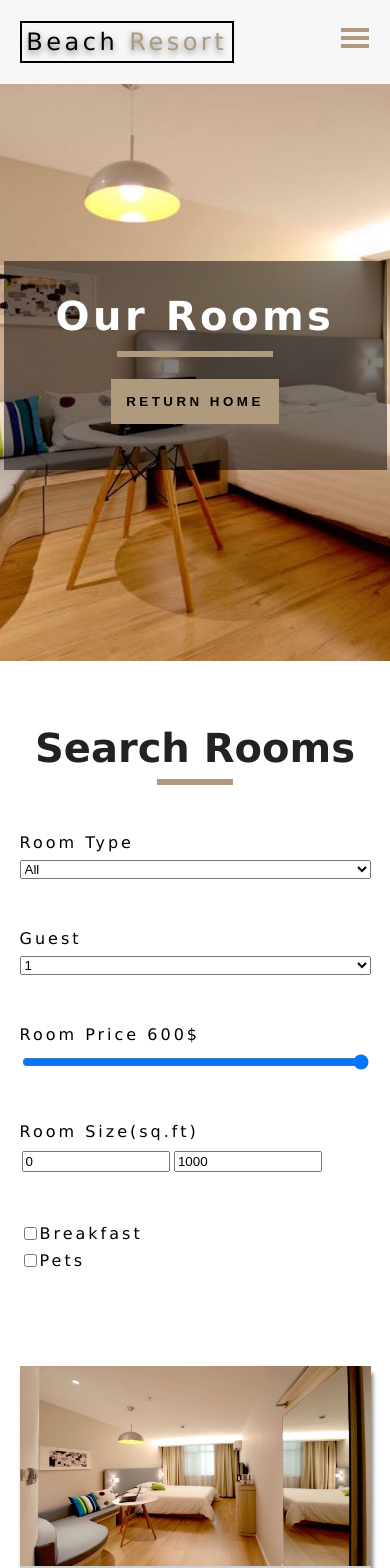
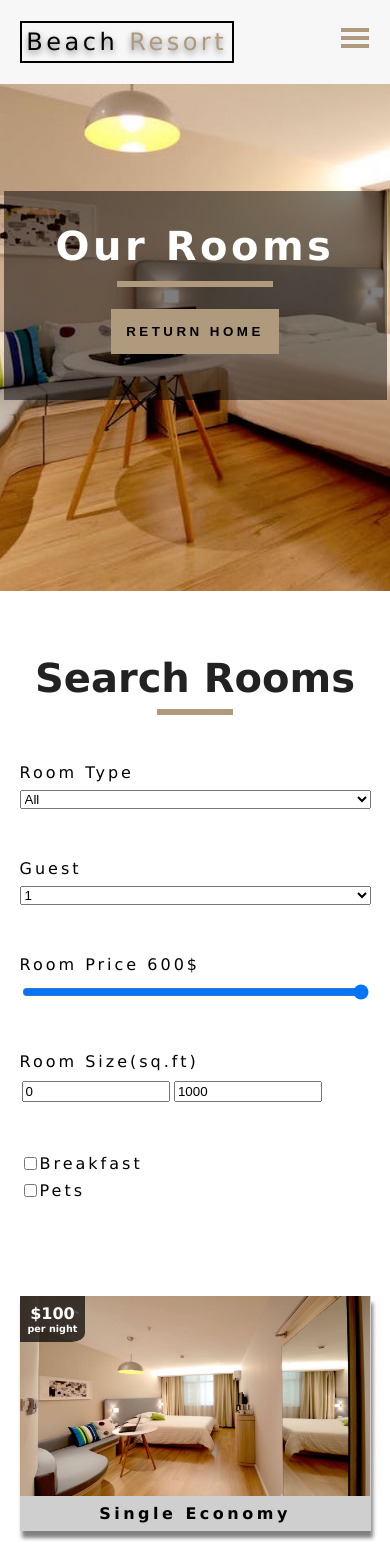
Before and after one commit to vaishnavipy/Responsive-beach-resort-react, a React (Create React App) app: page /rooms in a window 390 px wide. Shown: the top 1568 px of the page. Built offline with nearby package versions, Linux system fonts and the light colour scheme.

Commit message:
full-responsive-site

```diff
--- a/src/App.css
+++ b/src/App.css
@@ -12,7 +12,7 @@ body{
   background-color: #F7F7F7;
   letter-spacing: 3.5px;
  position: fixed;
- z-index: 3;
+ z-index: 4;
 
 }
 .logo{
@@ -63,10 +63,12 @@ body{
 
 }
 .small-screen-menu-parent{
-  position: relative;
+  position: fixed;
   top:10vh;
+  width: 100vw;
   transition: transform 0.5s linear;
 
+z-index: 3;
 }
 
 .small-screen-menu{
@@ -78,7 +80,7 @@ body{
   position: relative;
   top:0;
   left: 0;
-
+padding: 1em;;
 
  }
 
@@ -241,40 +243,57 @@ margin-top: 4em;
  .featured-room{
    height: auto;
    width: 100%;
-
-
  }
  .grid-imgs{
    height: auto;
    width: 100%;
    object-fit: cover;
-
  }
  .room-img-grid{
    display: grid;
-   grid-template-rows: auto;
+   grid-template-rows: auto auto auto;
+   grid-template-columns: 30% 70%;
    background-color: #CFCFCF;
    box-shadow: 2px 7px 4px  #808080;
    transition: box-shadow 0.3s linear ;
-
  }
 
  .room-img-grid:hover{
   transform: scale(1);
-
   box-shadow: 6px 10px 5px  #808080;
  }
 
+ .room-price{
+   grid-row: 1/2;
+   grid-column: 1/2;
+   z-index:  2;
+   background: rgba(0,0,0,0.7) ;
+   align-self: flex-start;
+   color: white;
+   margin: 0;
+   font-weight: 600;
+   padding: 0.5em ;
+   align-self:flex-start ;
+   justify-self: flex-start;
+   border-bottom-right-radius: 20% ;
+    transition: opacity 0.5s linear ;
+ }
+ .room-price span{
+   display: block;
+   font-size: 0.6rem;
+ }
  .room-title{
+   grid-row: 3/4;
+   grid-column: 1/-1;
    text-transform:capitalize ;
    margin:0;
    padding: 0.5em 0;
    letter-spacing: 3.5px;
+ }
 
-
- }
  .featured-room-flex-height{
    height: 200px;
+
  }
 
 
@@ -370,6 +389,9 @@ input[type="number"]{
   align-items: center;
   cursor: pointer;
   position: relative;
+  z-index:  1;
+  grid-row: 1/3;
+  grid-column: 1/-1;
 
 }
 
@@ -395,6 +417,8 @@ input[type="number"]{
   border :2.5px solid #AF9A7D;
  font-weight: 530;
   transition: all 1s;
+  color:#222222;
+  text-decoration: none;
 
 }
 .features-btn:hover{
--- a/src/components/featuredRooms.js
+++ b/src/components/featuredRooms.js
@@ -15,10 +15,12 @@ function FeaturedRooms(){
 
                                             return(
                                             <div className="featured-room room-img-grid" key={i} >
+                                                <p className="room-price" >${price}<span> per night</span></p>
                                                 <div className=" featured-room-flex-height room-flex" style={{backgroundImage:`url(${images[0].fields.file.url})`}} onMouseEnter={(e)=>{handleHover(e)}} onMouseLeave={(e)=>{handleHoverOut(e)}}>
 
                                                     <Link to={`/rooms/${slug}`} className="features-btn">Features</Link>
                                                 </div>
+
                                                 <h3 className="room-title">{name}</h3>
                                             </div>
                                             )
--- a/src/components/roomDetails.js
+++ b/src/components/roomDetails.js
@@ -27,7 +27,7 @@ function RoomDetails(){
 console.log(slug)
     return(
     <div className="room-details">
-        <RoomsBanner url={imgUrl} btnText={roomName}/>
+        <RoomsBanner url={imgUrl} btnText={roomName} goBack="/rooms"/>
 
         <div className="other-imgs main-container">
             {otherImages}
--- a/src/components/roomsBanner.js
+++ b/src/components/roomsBanner.js
@@ -2,18 +2,18 @@ import React from "react"
 import imgUrl from "../images/room-2.jpeg"
 import {Link} from "react-router-dom"
 
-function RoomsBanner({url,btnText}){
+function RoomsBanner({url,btnText,goBack}){
     return(
     <div className="room-banner" style={{backgroundImage:`url(${url})`}}>
         <div className="banner-content room-banner-content">
             <h1>{btnText}</h1>
             <hr/>
 
-           <Link to="/rooms"> <button className="banner-btn room-banner-btn">Return Home</button></Link>
+           <Link to={goBack}> <button className="banner-btn room-banner-btn">Return Home</button></Link>
         </div>
     </div>)
 }
 
-RoomsBanner.defaultProps = {url : imgUrl,btnText: "Our Rooms"}
+RoomsBanner.defaultProps = {url : imgUrl,btnText: "Our Rooms",goBack:"/"}
 
 export default RoomsBanner
--- a/src/components/roomsGrid.js
+++ b/src/components/roomsGrid.js
@@ -11,13 +11,14 @@ function RoomsGrid(){
 
 
     const allRooms = data.map((room,i) => {
-        const {name,slug,images} = room.fields
+        const {name,slug,images,price} = room.fields
 
         return(
             <div className="featured-room room-img-grid" key={i} >
+                 <p className="room-price" >${price}<span> per night</span></p>
                 <div className="room-flex all-room-flex-height" style={{backgroundImage:`url(${images[0].fields.file.url})`}} onMouseEnter={(e)=>{handleHover(e)}} onMouseLeave={(e)=>{handleHoverOut(e)}}>
 
-                <Link to={`/rooms/${slug}`} className="features-btn">Features</Link>
+                    <Link to={`/rooms/${slug}`} className="features-btn">Features</Link>
                 </div>
                 <h4 className="room-title">{name}</h4>
             </div>
--- a/src/roomContextProvider.js
+++ b/src/roomContextProvider.js
@@ -7,6 +7,8 @@ import rawdata from "./data"
 function RoomContextProvider({children}){
 
     const [data,setData] = useState(rawdata)
+
+
 
     function handleFilters(input){
         let temp;
@@ -45,11 +47,13 @@ function RoomContextProvider({children}){
     function handleHover(e){
         e.currentTarget.classList.add("dark-bg")
        e.currentTarget.children[0].style.display ="inline"
+        e.currentTarget.previousElementSibling.style.opacity = "0"
     }
 
     function handleHoverOut(e){
         e.currentTarget.classList.remove("dark-bg")
         e.currentTarget.children[0].style.display ="none"
+        e.currentTarget.previousElementSibling.style.opacity = "100"
     }
 
 
```
Also changed, not shown: 1 other file (tests, documents, lock files or other folders).
